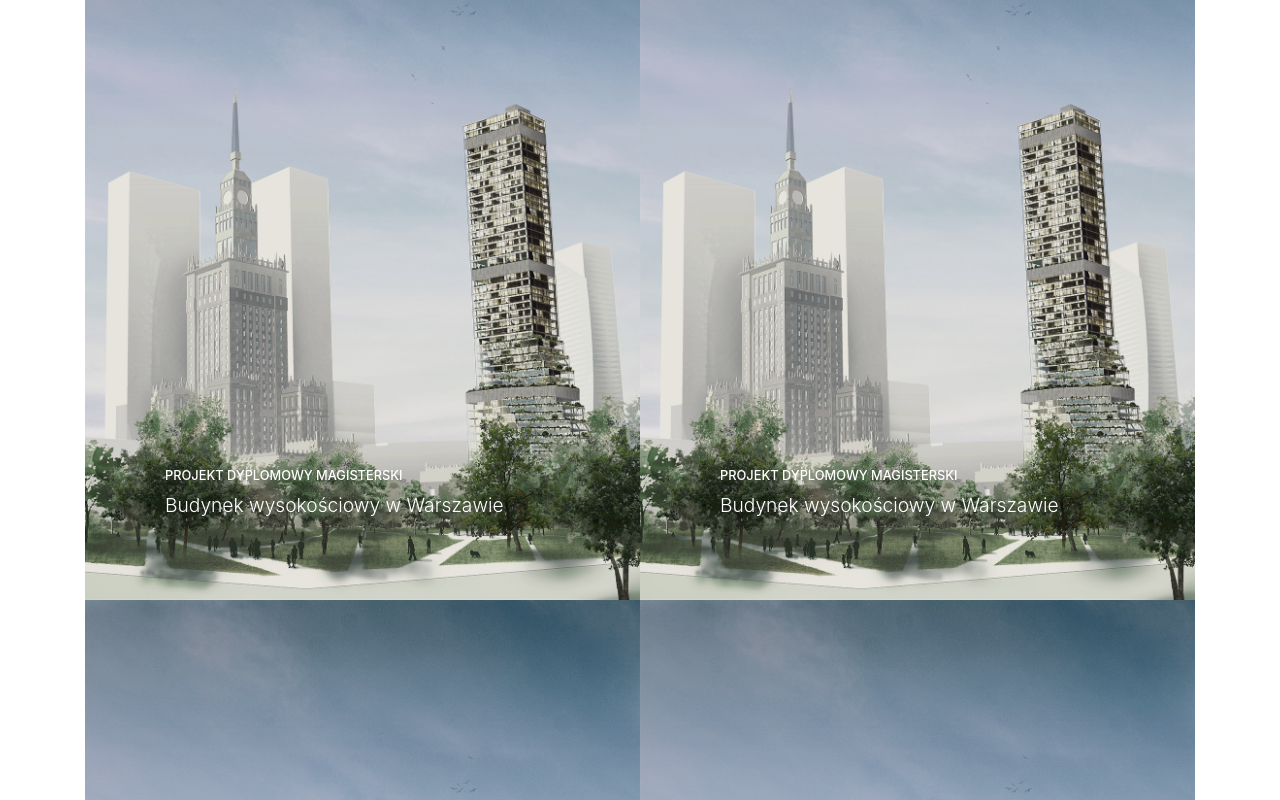
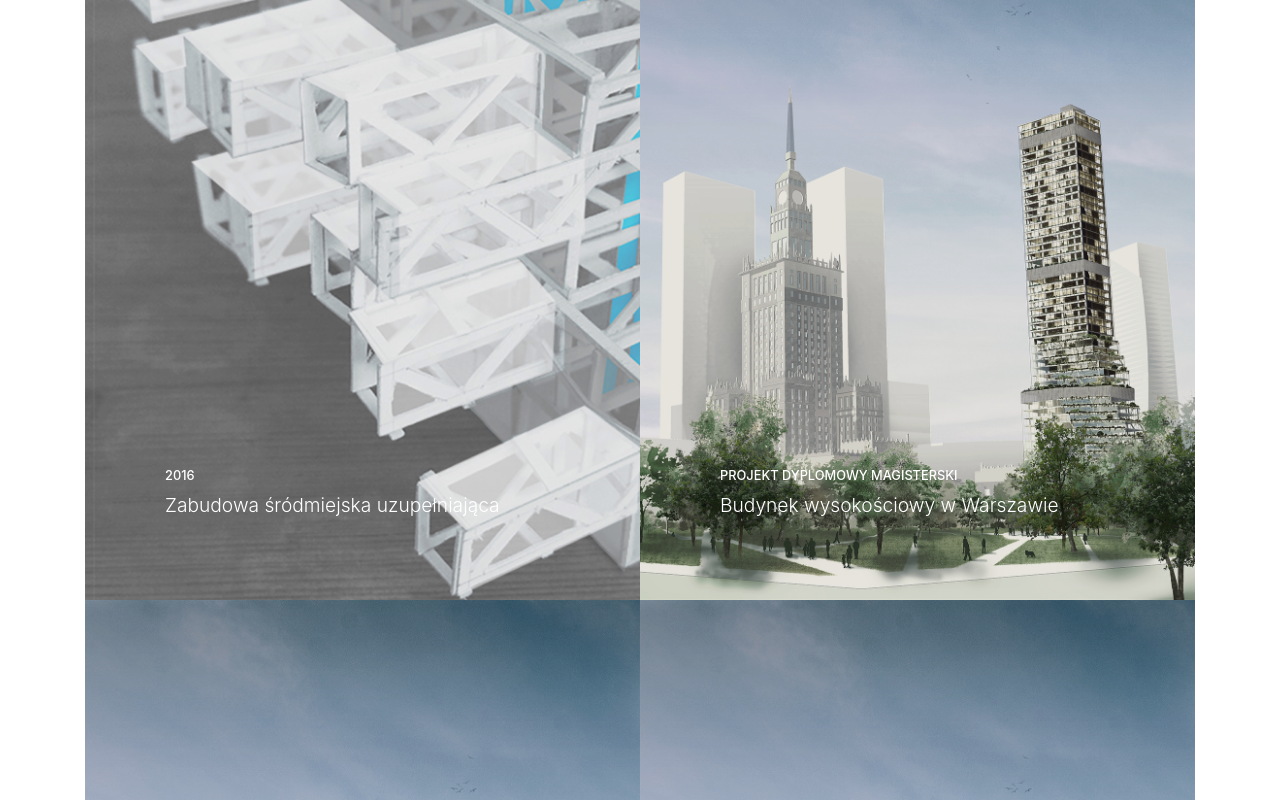
Before and after one commit to agatapolkowska/agatapolkowska.github.io, a website with bundled scripts: page index.html in a window 1280 px wide. Shown: the part 3485-4285 px from the top of the page. Built offline with nearby package versions, Linux system fonts and the light colour scheme.

Commit message:
[Portfolio] add: Zabudowa uzupelniajaca

```diff
--- a/index.html
+++ b/index.html
@@ -207,14 +207,14 @@
           </div>
 
                     <div class="col-lg-6">
-            <a class="portfolio-item" href="img/por1.jpg" target="_blank">
+            <a class="portfolio-item" href="img/por5.jpg" target="_blank">
               <span class="caption">
                 <span class="caption-content">
-                  <h2>Projekt dyplomowy magisterski</h2>
-                  <p class="mb-0">Budynek wysokościowy w Warszawie</p>
+                  <h2>2016</h2>
+                  <p class="mb-0">Zabudowa śródmiejska uzupełniająca</p>
                 </span>
               </span>
-              <img class="img-fluid" src="img/portfolio-1.jpg" alt="">
+              <img class="img-fluid" src="img/portfolio-5.jpg" alt="">
             </a>
           </div>
 
```
Also changed, not shown: img/por4.jpg, img/por5.jpg (added), img/portfolio-5.jpg (added).
